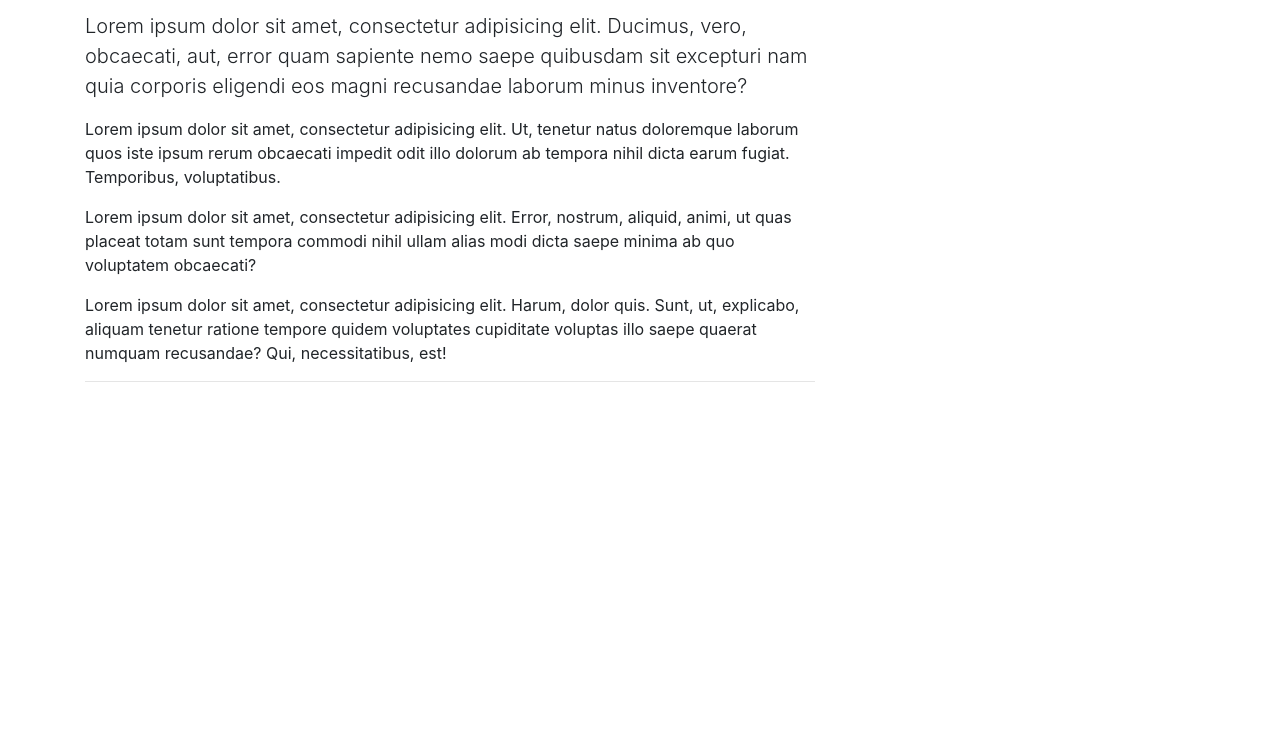
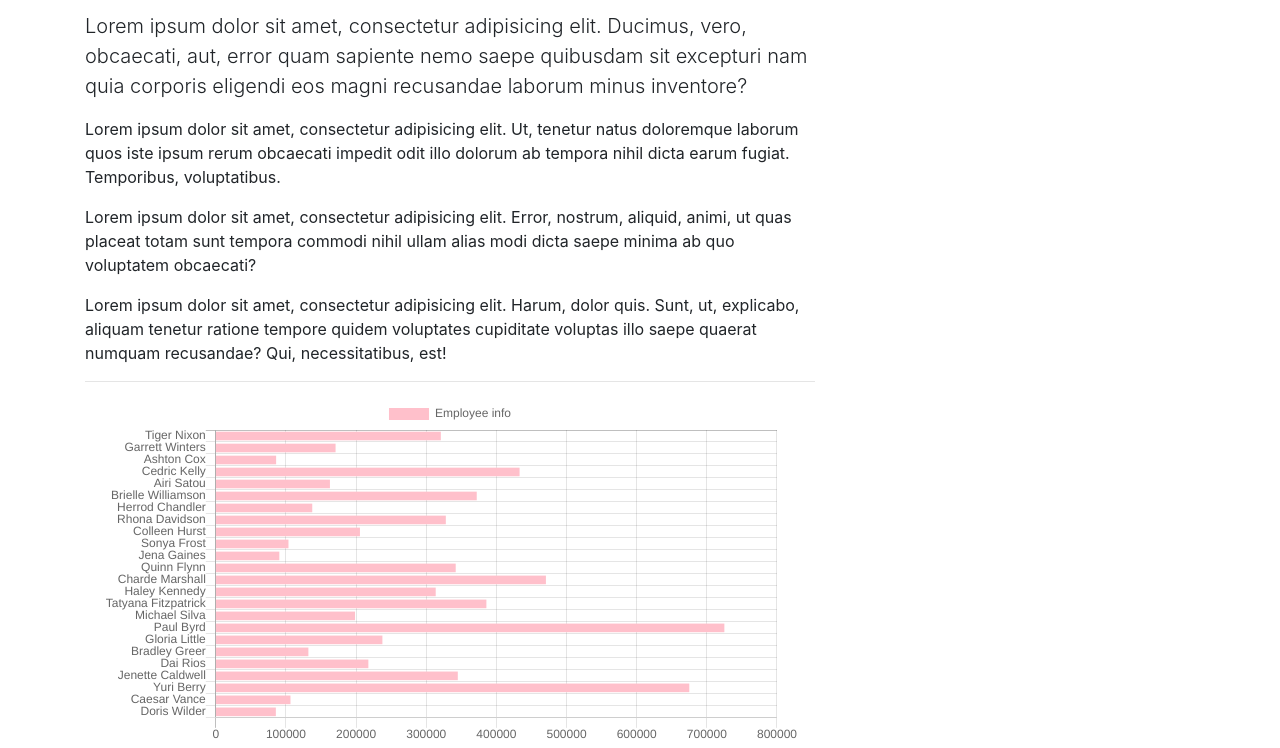
Before and after one commit to NakulSingh30/covidProject, a website: page index.html in a window 1280 px wide. Shown: the part 150-898 px from the top of the page. Before the commit the page ends 800 px from the top, so only its background shows below. Drawn offline with nearby package versions, Linux system fonts and the light colour scheme; no server answers.

Commit message:
Update index.html

```diff
--- a/index.html
+++ b/index.html
@@ -79,7 +79,7 @@
 
   <script>
 
-    let myUrl = "http://dummy.restapiexample.com/api/v1/employees";
+    let myUrl = "https://nakulsingh30.github.io/covidProject/emp.txt";
 
 
 
```
